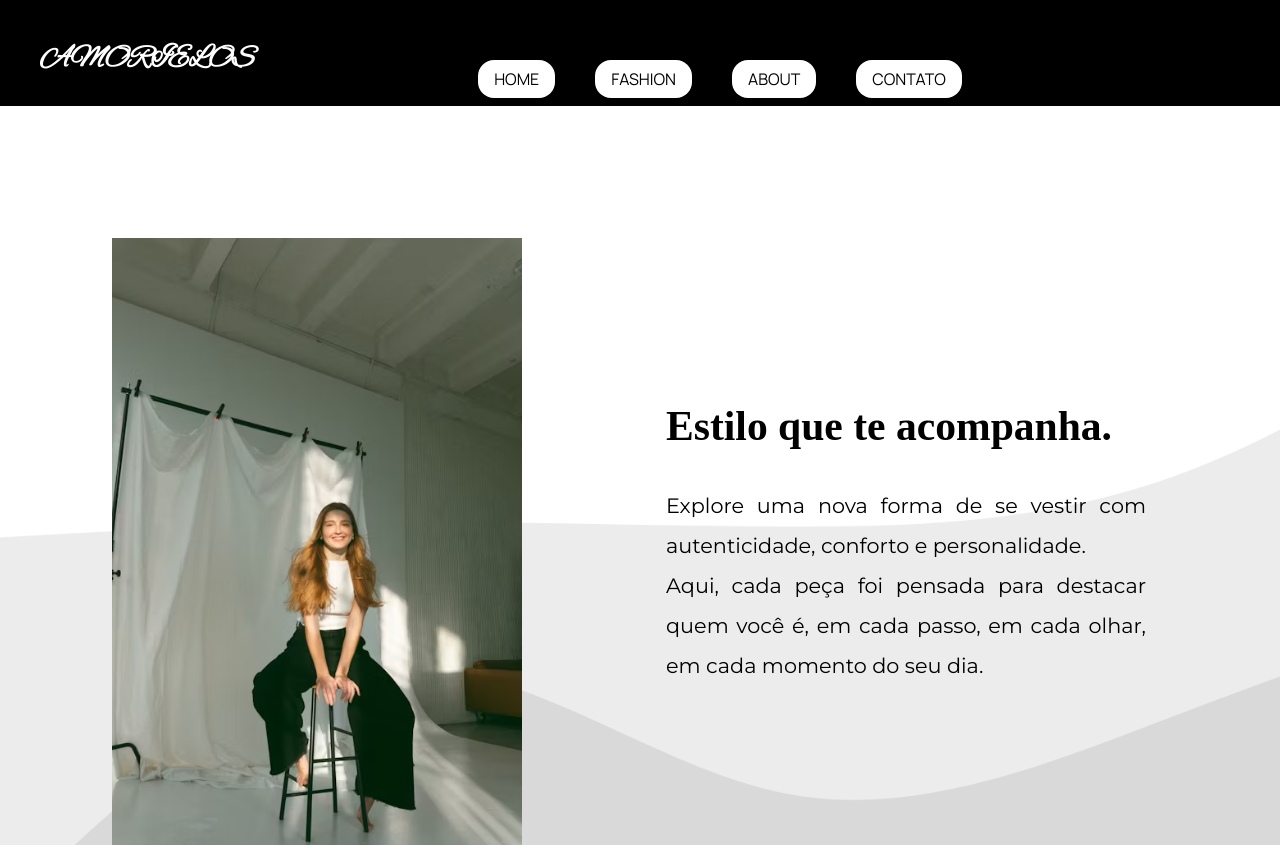
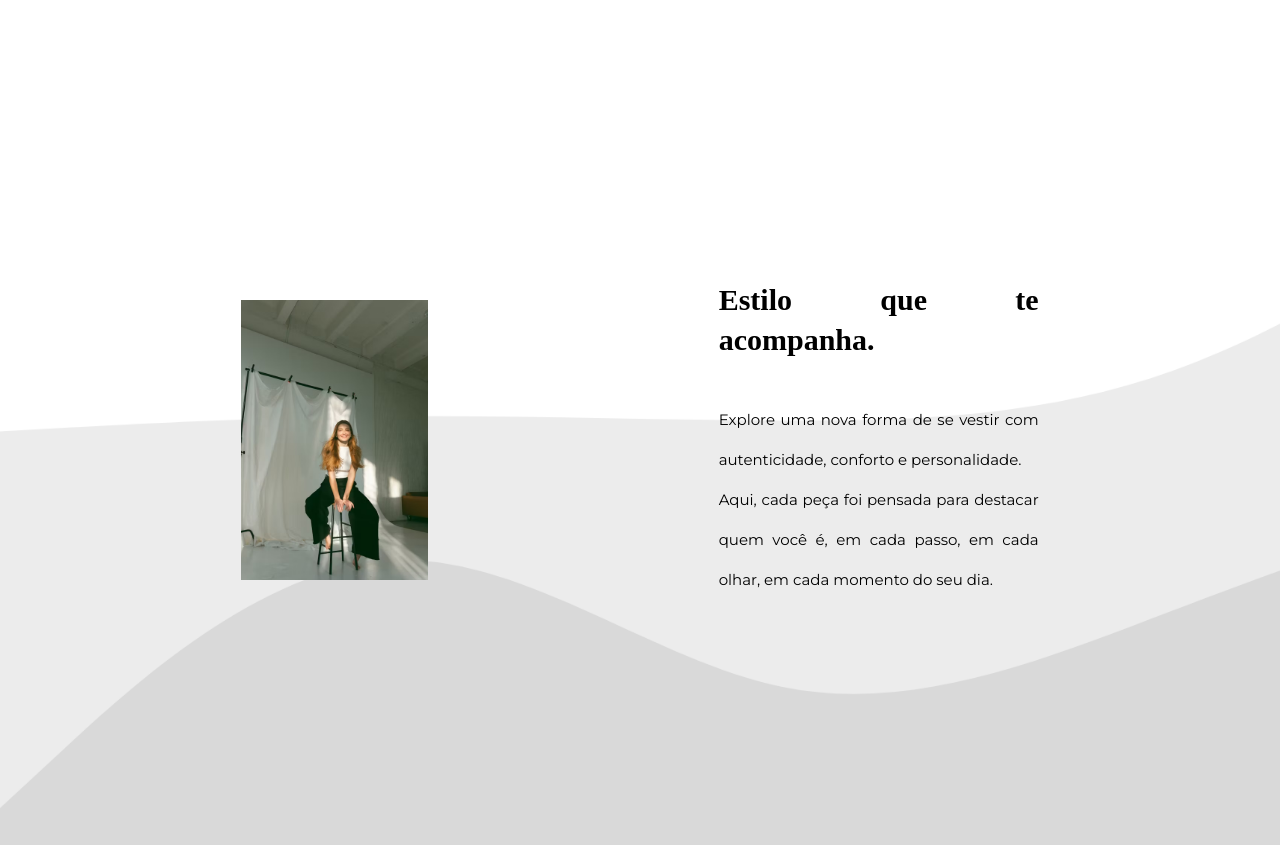
Before and after one commit to Malo047/amorielos-site, a React (Vite) app: page / in a window 1280 px wide. Shown: the top 845 px of the page. Built offline with nearby package versions, Linux system fonts and the light colour scheme; a web font is replaced by a local one.

Commit message:
Bugs
Corrigindo alguns bugs na responsividade. Problemas por usar apenas "max-width" quando precisava usar "min-width"

```diff
--- a/src/App.jsx
+++ b/src/App.jsx
@@ -8,11 +8,9 @@ import{ Contact } from "./components/contact/Contact"
 function App() {
   return (
     <>
-      <Header></Header>
+
       <Intro></Intro>
-      <Fashion></Fashion>
-      <About></About>
-      <Contact></Contact>
+
     </>
   )
 }
--- a/src/components/intro/Intro.css
+++ b/src/components/intro/Intro.css
@@ -1,52 +1,54 @@
+/* MOBILE (padrão) */
 #introMain {
-    height: 55rem;
     display: grid;
-    grid-template-areas: "imageIntro textIntro";
-    align-items: center;
-    background: url('/images/background-intro.png') no-repeat;
-    background-size: cover;
+    grid-template-areas: "imageIntro" "textIntro";
+    place-items: center;
+    background: url("./images/background-intro.png");
 }
 
 #imageIntro {
     grid-area: imageIntro;
+    height: 35rem;
     display: flex;
     justify-content: center;
-    width: 100%;
-    height: 70%;
+}
+
+#imageIntro img {
+    height: 30rem;
 }
 
 #textIntro {
     grid-area: textIntro;
-    text-align: justify;
-    max-width: 30rem;
-    line-height: 2.5rem;
-    margin-left: 2rem;
-    font-size: 1.3rem;
+    text-align: center;
+    line-height: 25px;
 }
 
-@media (max-width: 425px) {
-    #introMain{
-        display: grid;
-        grid-template-areas: "imageIntro" "textIntro";
-        place-items: center;
-        background: url("./images/background-intro.png");
+/* DESKTOP (a partir de 1024px, por exemplo) */
+@media (min-width: 1024px) {
+    #introMain {
+        grid-template-areas: "imageIntro textIntro";
+        height: 55rem;
+        background: url('/images/background-intro.png') no-repeat;
+        background-size: cover;
+        align-items: center;
     }
-    #imageIntro{
-        grid-area: imageIntro;
-        height: 35rem;
-    }
-       #imageIntro img{
-        height: 30rem;
-    }
-    #textIntro{
-        grid-area: textIntro;
-        text-align: center;
+    #textIntro {
+        text-align: justify;
+        max-width: 30rem;
+        line-height: 2.5rem;
+        margin-left: 2rem;
+        font-size: 1.3rem;
     }
 }
 
-@media(max-width: 768px){
-    #imageIntro{
-        width: 40%;
+@media(min-width: 768px){
+    #introMain{
+        grid-template-areas: "imageIntro textIntro";
+        background-size: cover;
+    }
+    #imageIntro img{
+        margin: auto;
+        width: 100%;
         height: 50%;
     }
     #textIntro{
```
